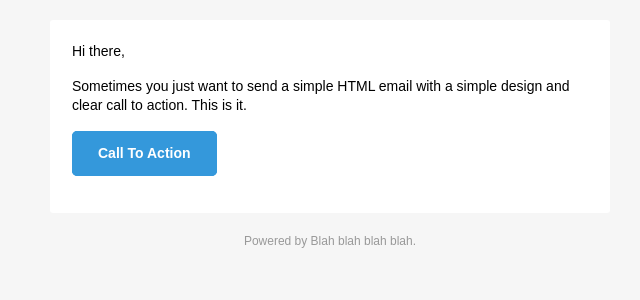
After one commit to leonmwandiringa/dealsmanager, a PHP site: template Resources/Views/Emails/signin.twig in a window 1280 px wide. The commit adds this page. Shown: the top 300 px of the page, without its empty margins (310-950 px from the left). Run offline with PHP 8.4, Linux system fonts and the light colour scheme; the template is opened without the code that fills it, so the values that code supplies are empty; some libraries are stand-ins or nearby versions.

Commit message:
emailer set

```diff
--- a/App/Controllers/AuthController.php
+++ b/App/Controllers/AuthController.php
@@ -6,7 +6,6 @@
 
     namespace DealsManager\Controllers;
     use DealsManager\Controllers\Controller;
-    use DealsManager\Controllers\EmailController;
 
     require __DIR__."/../../vendor/swiftmailer/swiftmailer/lib/classes/Swift/Message.php";
 
@@ -35,11 +34,7 @@
         //start the run user methods
         public function signInUser($request, $response){
 
-            $message = $this->mailinst('Wonderful Subject')->setFrom(['john@doe.com' => 'John Doe'])
-            ->setTo(['tinashe.leon@yahoo.com', 'tinashe.leon@yahoo.com' => 'A name'])
-            ->setBody('Here is the message itself');
 
-            $this->mail($message);
 
         }
 
--- /dev/null
+++ b/Resources/Views/Emails/signin.twig
@@ -0,0 +1,308 @@
+<!doctype html>
+<html>
+  <head>
+    <meta name="viewport" content="width=device-width" />
+    <meta http-equiv="Content-Type" content="text/html; charset=UTF-8" />
+    <title>Simple Transactional Email</title>
+    <style>
+      /* -------------------------------------
+          GLOBAL RESETS
+      ------------------------------------- */
+      img {
+        border: none;
+        -ms-interpolation-mode: bicubic;
+        max-width: 100%; }
+      body {
+        background-color: #f6f6f6;
+        font-family: sans-serif;
+        -webkit-font-smoothing: antialiased;
+        font-size: 14px;
+        line-height: 1.4;
+        margin: 0;
+        padding: 0;
+        -ms-text-size-adjust: 100%;
+        -webkit-text-size-adjust: 100%; }
+      table {
+        border-collapse: separate;
+        mso-table-lspace: 0pt;
+        mso-table-rspace: 0pt;
+        width: 100%; }
+        table td {
+          font-family: sans-serif;
+          font-size: 14px;
+          vertical-align: top; }
+      /* -------------------------------------
+          BODY & CONTAINER
+      ------------------------------------- */
+      .body {
+        background-color: #f6f6f6;
+        width: 100%; }
+      /* Set a max-width, and make it display as block so it will automatically stretch to that width, but will also shrink down on a phone or something */
+      .container {
+        display: block;
+        Margin: 0 auto !important;
+        /* makes it centered */
+        max-width: 580px;
+        padding: 10px;
+        width: 580px; }
+      /* This should also be a block element, so that it will fill 100% of the .container */
+      .content {
+        box-sizing: border-box;
+        display: block;
+        Margin: 0 auto;
+        max-width: 580px;
+        padding: 10px; }
+      /* -------------------------------------
+          HEADER, FOOTER, MAIN
+      ------------------------------------- */
+      .main {
+        background: #ffffff;
+        border-radius: 3px;
+        width: 100%; }
+      .wrapper {
+        box-sizing: border-box;
+        padding: 20px; }
+      .content-block {
+        padding-bottom: 10px;
+        padding-top: 10px;
+      }
+      .footer {
+        clear: both;
+        Margin-top: 10px;
+        text-align: center;
+        width: 100%; }
+        .footer td,
+        .footer p,
+        .footer span,
+        .footer a {
+          color: #999999;
+          font-size: 12px;
+          text-align: center; }
+      /* -------------------------------------
+          TYPOGRAPHY
+      ------------------------------------- */
+      h1,
+      h2,
+      h3,
+      h4 {
+        color: #000000;
+        font-family: sans-serif;
+        font-weight: 400;
+        line-height: 1.4;
+        margin: 0;
+        Margin-bottom: 30px; }
+      h1 {
+        font-size: 35px;
+        font-weight: 300;
+        text-align: center;
+        text-transform: capitalize; }
+      p,
+      ul,
+      ol {
+        font-family: sans-serif;
+        font-size: 14px;
+        font-weight: normal;
+        margin: 0;
+        Margin-bottom: 15px; }
+        p li,
+        ul li,
+        ol li {
+          list-style-position: inside;
+          margin-left: 5px; }
+      a {
+        color: #3498db;
+        text-decoration: underline; }
+      /* -------------------------------------
+          BUTTONS
+      ------------------------------------- */
+      .btn {
+        box-sizing: border-box;
+        width: 100%; }
+        .btn > tbody > tr > td {
+          padding-bottom: 15px; }
+        .btn table {
+          width: auto; }
+        .btn table td {
+          background-color: #ffffff;
+          border-radius: 5px;
+          text-align: center; }
+        .btn a {
+          background-color: #ffffff;
+          border: solid 1px #3498db;
+          border-radius: 5px;
+          box-sizing: border-box;
+          color: #3498db;
+          cursor: pointer;
+          display: inline-block;
+          font-size: 14px;
+          font-weight: bold;
+          margin: 0;
+          padding: 12px 25px;
+          text-decoration: none;
+          text-transform: capitalize; }
+      .btn-primary table td {
+        background-color: #3498db; }
+      .btn-primary a {
+        background-color: #3498db;
+        border-color: #3498db;
+        color: #ffffff; }
+      /* -------------------------------------
+          OTHER STYLES THAT MIGHT BE USEFUL
+      ------------------------------------- */
+      .last {
+        margin-bottom: 0; }
+      .first {
+        margin-top: 0; }
+      .align-center {
+        text-align: center; }
+      .align-right {
+        text-align: right; }
+      .align-left {
+        text-align: left; }
+      .clear {
+        clear: both; }
+      .mt0 {
+        margin-top: 0; }
+      .mb0 {
+        margin-bottom: 0; }
+      .preheader {
+        color: transparent;
+        display: none;
+        height: 0;
+        max-height: 0;
+        max-width: 0;
+        opacity: 0;
+        overflow: hidden;
+        mso-hide: all;
+        visibility: hidden;
+        width: 0; }
+      .powered-by a {
+        text-decoration: none; }
+      hr {
+        border: 0;
+        border-bottom: 1px solid #f6f6f6;
+        Margin: 20px 0; }
+      /* -------------------------------------
+          RESPONSIVE AND MOBILE FRIENDLY STYLES
+      ------------------------------------- */
+      @media only screen and (max-width: 620px) {
+        table[class=body] h1 {
+          font-size: 28px !important;
+          margin-bottom: 10px !important; }
+        table[class=body] p,
+        table[class=body] ul,
+        table[class=body] ol,
+        table[class=body] td,
+        table[class=body] span,
+        table[class=body] a {
+          font-size: 16px !important; }
+        table[class=body] .wrapper,
+        table[class=body] .article {
+          padding: 10px !important; }
+        table[class=body] .content {
+          padding: 0 !important; }
+        table[class=body] .container {
+          padding: 0 !important;
+          width: 100% !important; }
+        table[class=body] .main {
+          border-left-width: 0 !important;
+          border-radius: 0 !important;
+          border-right-width: 0 !important; }
+        table[class=body] .btn table {
+          width: 100% !important; }
+        table[class=body] .btn a {
+          width: 100% !important; }
+        table[class=body] .img-responsive {
+          height: auto !important;
+          max-width: 100% !important;
+          width: auto !important; }}
+      /* -------------------------------------
+          PRESERVE THESE STYLES IN THE HEAD
+      ------------------------------------- */
+      @media all {
+        .ExternalClass {
+          width: 100%; }
+        .ExternalClass,
+        .ExternalClass p,
+        .ExternalClass span,
+        .ExternalClass font,
+        .ExternalClass td,
+        .ExternalClass div {
+          line-height: 100%; }
+        .apple-link a {
+          color: inherit !important;
+          font-family: inherit !important;
+          font-size: inherit !important;
+          font-weight: inherit !important;
+          line-height: inherit !important;
+          text-decoration: none !important; }
+        .btn-primary table td:hover {
+          background-color: #34495e !important; }
+        .btn-primary a:hover {
+          background-color: #34495e !important;
+          border-color: #34495e !important; } }
+    </style>
+  </head>
+  <body class="">
+    <table border="0" cellpadding="0" cellspacing="0" class="body">
+      <tr>
+        <td>&nbsp;</td>
+        <td class="container">
+          <div class="content">
+
+            <!-- START CENTERED WHITE CONTAINER -->
+            <span class="preheader">Finish the sign in.</span>
+            <table class="main">
+
+              <!-- START MAIN CONTENT AREA -->
+              <tr>
+                <td class="wrapper">
+                  <table border="0" cellpadding="0" cellspacing="0">
+                    <tr>
+                      <td>
+                        <p>Hi there,</p>
+                        <p>Sometimes you just want to send a simple HTML email with a simple design and clear call to action. This is it.</p>
+                        <table border="0" cellpadding="0" cellspacing="0" class="btn btn-primary">
+                          <tbody>
+                            <tr>
+                              <td align="left">
+                                <table border="0" cellpadding="0" cellspacing="0">
+                                  <tbody>
+                                    <tr>
+                                      <td> <a href="http://htmlemail.io" target="_blank">Call To Action</a> </td>
+                                    </tr>
+                                  </tbody>
+                                </table>
+                              </td>
+                            </tr>
+                          </tbody>
+                        </table>
+                      </td>
+                    </tr>
+                  </table>
+                </td>
+              </tr>
+
+            <!-- END MAIN CONTENT AREA -->
+            </table>
+
+            <!-- START FOOTER -->
+            <div class="footer">
+              <table border="0" cellpadding="0" cellspacing="0">
+                <tr>
+                  <td class="content-block powered-by">
+                    Powered by <a href="#">Blah blah blah blah</a>.
+                  </td>
+                </tr>
+              </table>
+            </div>
+            <!-- END FOOTER -->
+
+          <!-- END CENTERED WHITE CONTAINER -->
+          </div>
+        </td>
+        <td>&nbsp;</td>
+      </tr>
+    </table>
+  </body>
+</html>
```
Also changed, not shown: Bootstrap/dependancy.php (+1 -8 lines), Routes/web.php (+21 -1 lines).
